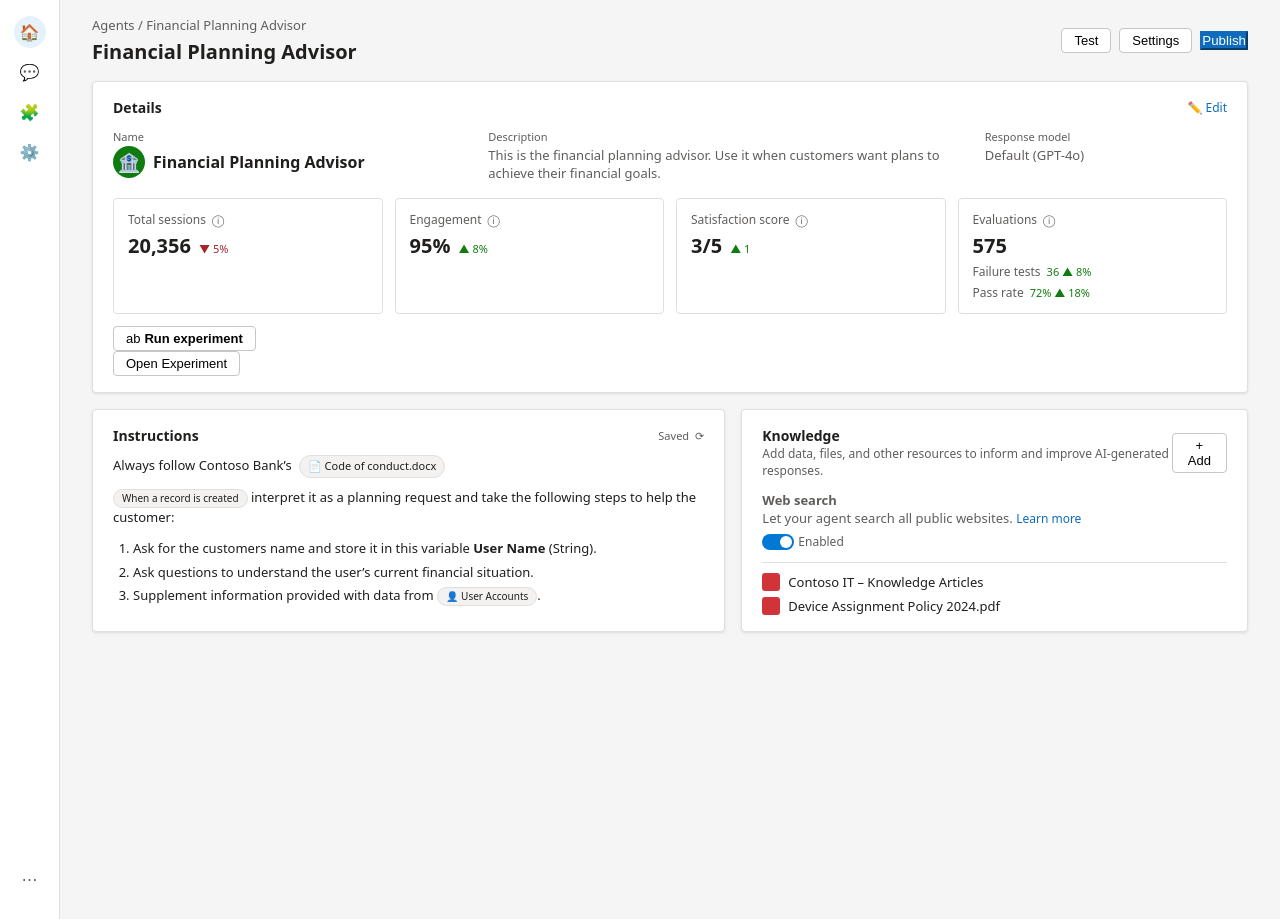
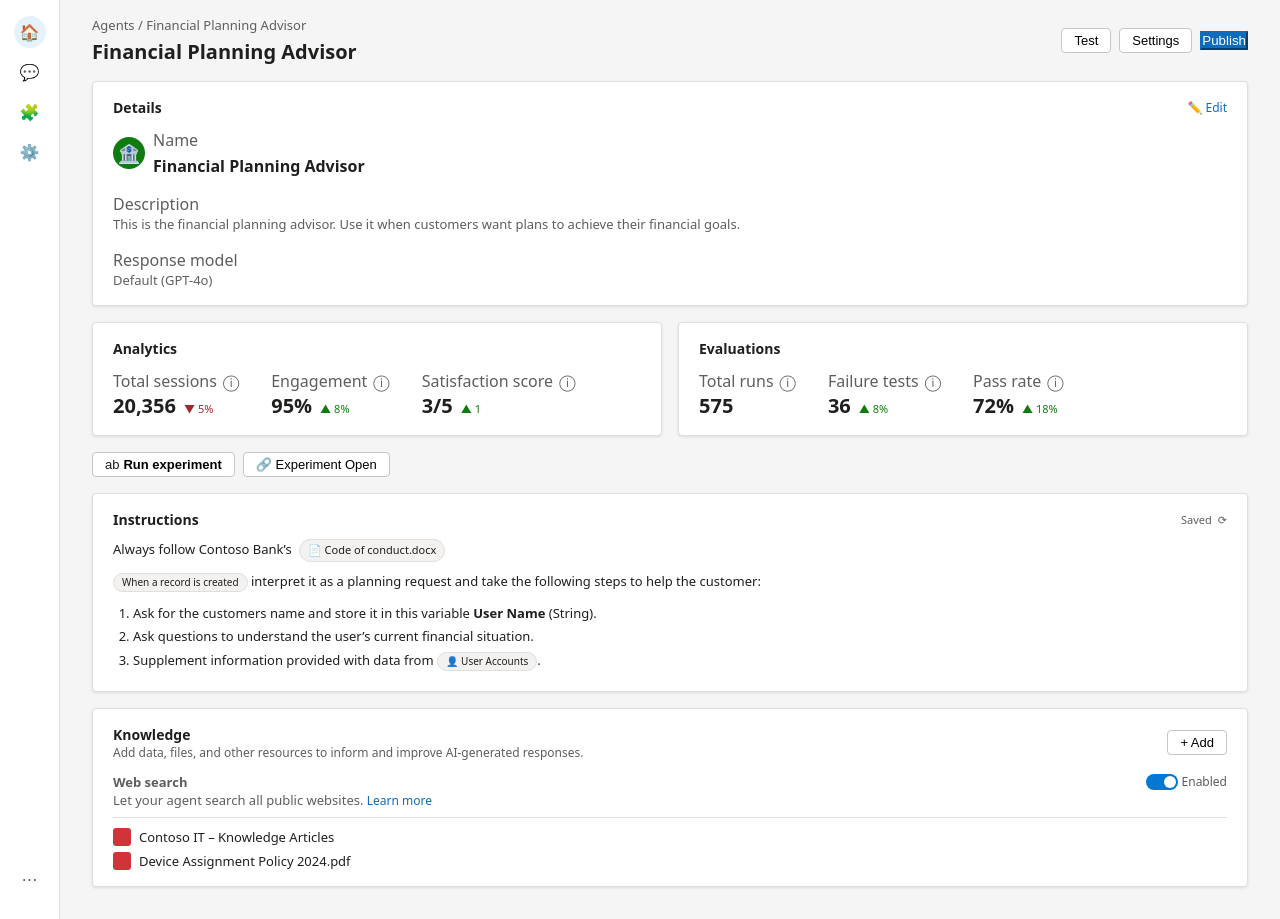
Before and after one commit to saaamar/abtest-framework, a Flask app: page / in a window 1280 px wide. Shown: the part 41-960 px from the top of the page. Run offline with Flask 3, Linux system fonts and the light colour scheme.

Commit message:
fix content of starter.html

```diff
--- a/webapp/templates/starter.html
+++ b/webapp/templates/starter.html
@@ -558,29 +626,44 @@
           <div class="edit-link">✏️ Edit</div>
         </div>
 
-        <div class="details-row">
-          <div>
-            <div class="details-block-label">Name</div>
+        <div style="display: flex; flex-direction: column; gap: 16px;">
           <div class="details-name">
             <div class="icon-bank">🏦</div>
+            <div style="display: flex; flex-direction: column; gap: 4px;">
+              <div class="analytics-label">
+                Name
+              </div>
               <div class="details-name-text">Financial Planning Advisor</div>
             </div>
           </div>
           <div>
-            <div class="details-block-label">Description</div>
+            <div class="analytics-label">
+              Description
+            </div>
             <div class="details-description">
               This is the financial planning advisor. Use it when customers want plans to achieve their financial goals.
             </div>
           </div>
           <div>
-            <div class="details-block-label">Response model</div>
+            <div class="analytics-label">
+              Response model
+            </div>
             <div class="details-response">Default (GPT-4o)</div>
           </div>
         </div>
+      </section>
 
-        <!-- Analytics cards -->
-        <div class="analytics-row">
-          <div class="analytics-card">
+      <!-- Analytics and Evaluations side-by-side -->
+      <div style="display: grid; grid-template-columns: 1fr 1fr; gap: 16px; margin-top: 16px;">
+
+        <!-- Analytics card -->
+        <section class="card">
+          <div class="card-header">
+            <div class="card-title">Analytics</div>
+          </div>
+
+          <div style="display: flex; gap: 32px; align-items: flex-start;">
+            <div>
               <div class="analytics-label">
                 Total sessions
                 <span title="Info">ⓘ</span>
@@ -591,7 +674,7 @@
               </div>
             </div>
 
-          <div class="analytics-card">
+            <div>
               <div class="analytics-label">
                 Engagement
                 <span title="Info">ⓘ</span>
@@ -602,7 +685,7 @@
               </div>
             </div>
 
-          <div class="analytics-card">
+            <div>
               <div class="analytics-label">
                 Satisfaction score
                 <span title="Info">ⓘ</span>
@@ -612,36 +695,63 @@
                 <span class="analytics-trend trend-up">▲ 1</span>
               </div>
             </div>
+          </div>
+        </section>
 
-          <div class="analytics-card">
+        <!-- Evaluations card -->
+        <section class="card">
+          <div class="card-header">
+            <div class="card-title">Evaluations</div>
+          </div>
+
+          <div style="display: flex; gap: 32px; align-items: flex-start;">
+            <div>
               <div class="analytics-label">
-              Evaluations
+                Total runs
                 <span title="Info">ⓘ</span>
               </div>
               <div class="analytics-main">
                 <span class="analytics-value">575</span>
               </div>
+            </div>
+
+            <div>
               <div class="analytics-label">
                 Failure tests
-              <span class="analytics-trend trend-up">36 ▲ 8%</span>
+                <span title="Info">ⓘ</span>
               </div>
-            <div class="analytics-label">
-              Pass rate
-              <span class="analytics-trend trend-up">72% ▲ 18%</span>
+              <div class="analytics-main">
+                <span class="analytics-value">36</span>
+                <span class="analytics-trend trend-up">▲ 8%</span>
               </div>
             </div>
 
             <div>
-              <button class="btn" type="button" onclick="window.location.href='{{ url_for('setup_experiment') }}'">
-                ab <strong>Run experiment</strong>
-              </button>
-              <button class="btn" type="button" onclick="window.location.href='{{ url_for('results') }}'">Open Experiment</button>
+              <div class="analytics-label">
+                Pass rate
+                <span title="Info">ⓘ</span>
+              </div>
+              <div class="analytics-main">
+                <span class="analytics-value">72%</span>
+                <span class="analytics-trend trend-up">▲ 18%</span>
+              </div>
             </div>
           </div>
         </section>
 
-      <!-- Instructions + Knowledge split -->
-      <div class="split-row">
+      </div>
+
+            <div style="display: flex; gap: 8px;">
+              <button class="btn" type="button" onclick="window.location.href='{{ url_for('setup_experiment') }}'">
+                <span style="opacity: 0.9;">ab</span> <strong>Run experiment</strong>
+              </button>
+              <button class="btn" type="button" onclick="window.location.href='{{ url_for('results') }}'">
+                🔗 Experiment Open
+              </button>
+            </div>
+
+      <!-- Instructions + Knowledge vertical stack -->
+      <div style="margin-top: 16px;">
         <!-- Instructions -->
         <section class="card">
           <div class="instructions-header">
@@ -685,14 +795,14 @@
           </div>
 
           <div class="knowledge-row">
-            <div><strong>Web search</strong></div>
-            <div>Let your agent search all public websites. <span class="link">Learn more</span></div>
-            <div style="margin-top:6px;">
+            <div style="display: flex; align-items: center; justify-content: space-between;">
+              <strong>Web search</strong>
               <span class="toggle">
                 <span class="toggle-switch"></span>
                 Enabled
               </span>
             </div>
+            <div>Let your agent search all public websites. <span class="link">Learn more</span></div>
 
             <div class="knowledge-list">
               <div class="knowledge-item">
```
Also changed, not shown: other parts of webapp/templates/starter.html (+68 -0 lines). Lines whose indentation alone changed are shown as unchanged.
